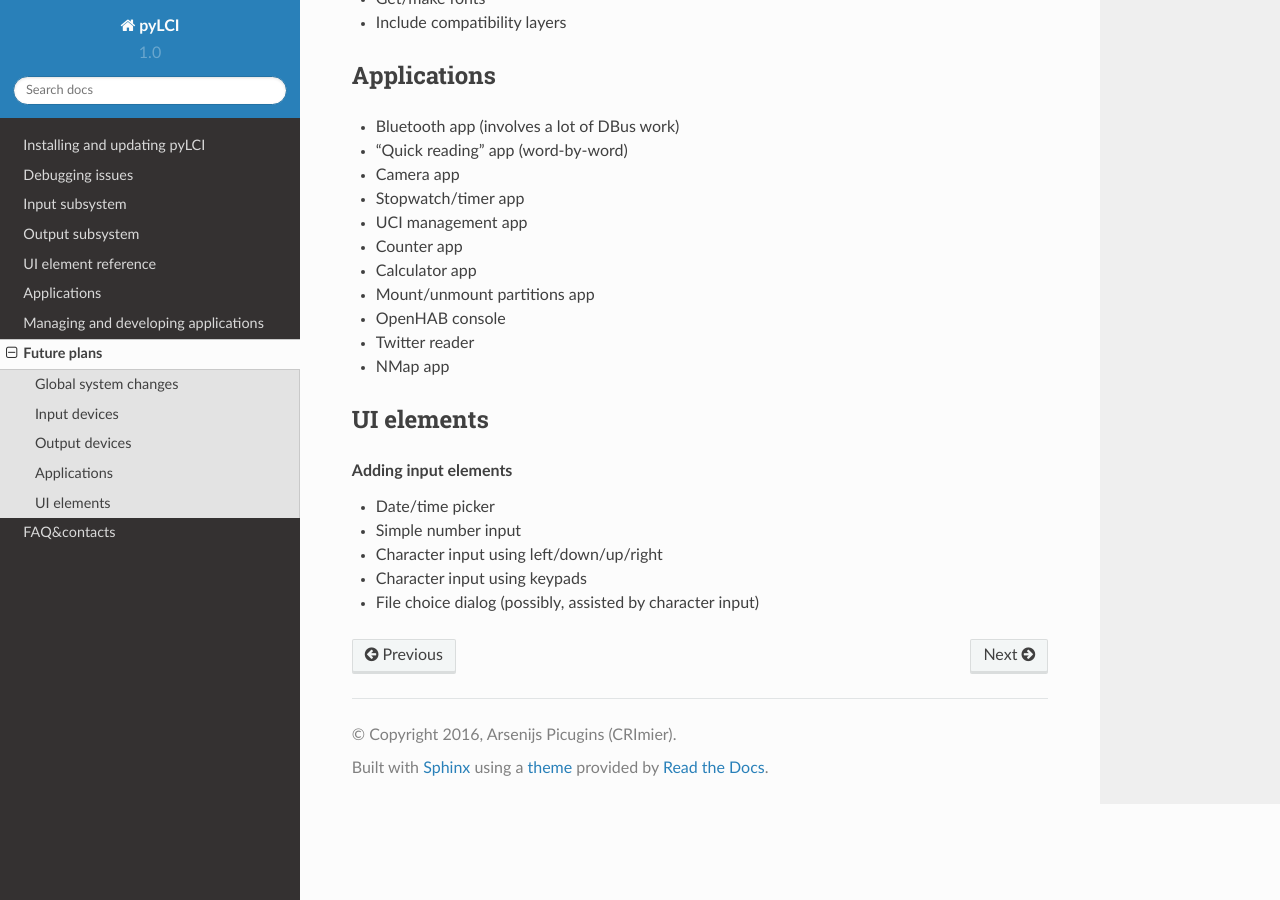
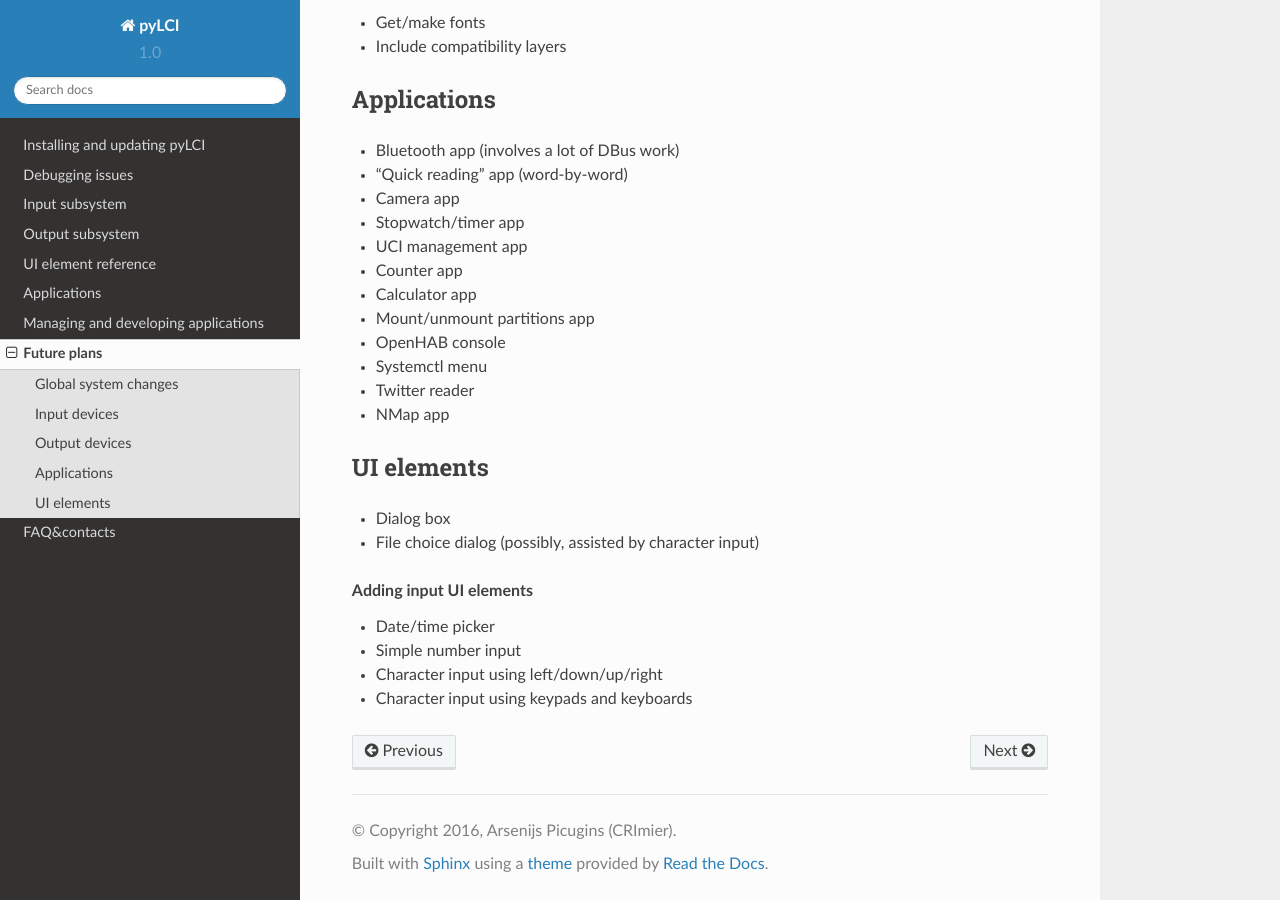
Before and after one commit to CRImier/pyLCI, a Sphinx documentation site: the page built from docs/plans.rst, in a window 1280 px wide and 900 px high, scrolled down 826 px. Built offline with Sphinx 7.4.7 and the Read the Docs theme 2.0.0, drawn with Linux system fonts in a browser that asks for light colours; some of the changed text lies outside the part shown.

Commit message:
Updated "Future plans" with some new ideas

```diff
--- a/docs/plans.rst
+++ b/docs/plans.rst
@@ -47,6 +48,7 @@ Applications
 * Calculator app
 * Mount/unmount partitions app
 * OpenHAB console
+* Systemctl menu
 * Twitter reader
 * NMap app
 
@@ -54,10 +56,12 @@ Applications
 UI elements
 ============
 
-.. rubric:: Adding input elements
+* Dialog box
+* File choice dialog (possibly, assisted by character input)
+
+.. rubric:: Adding input UI elements
 
 * Date/time picker
 * Simple number input
 * Character input using left/down/up/right
-* Character input using keypads
-* File choice dialog (possibly, assisted by character input)
+* Character input using keypads and keyboards
```
Also changed, not shown: other parts of docs/plans.rst (+1 -0 lines).
